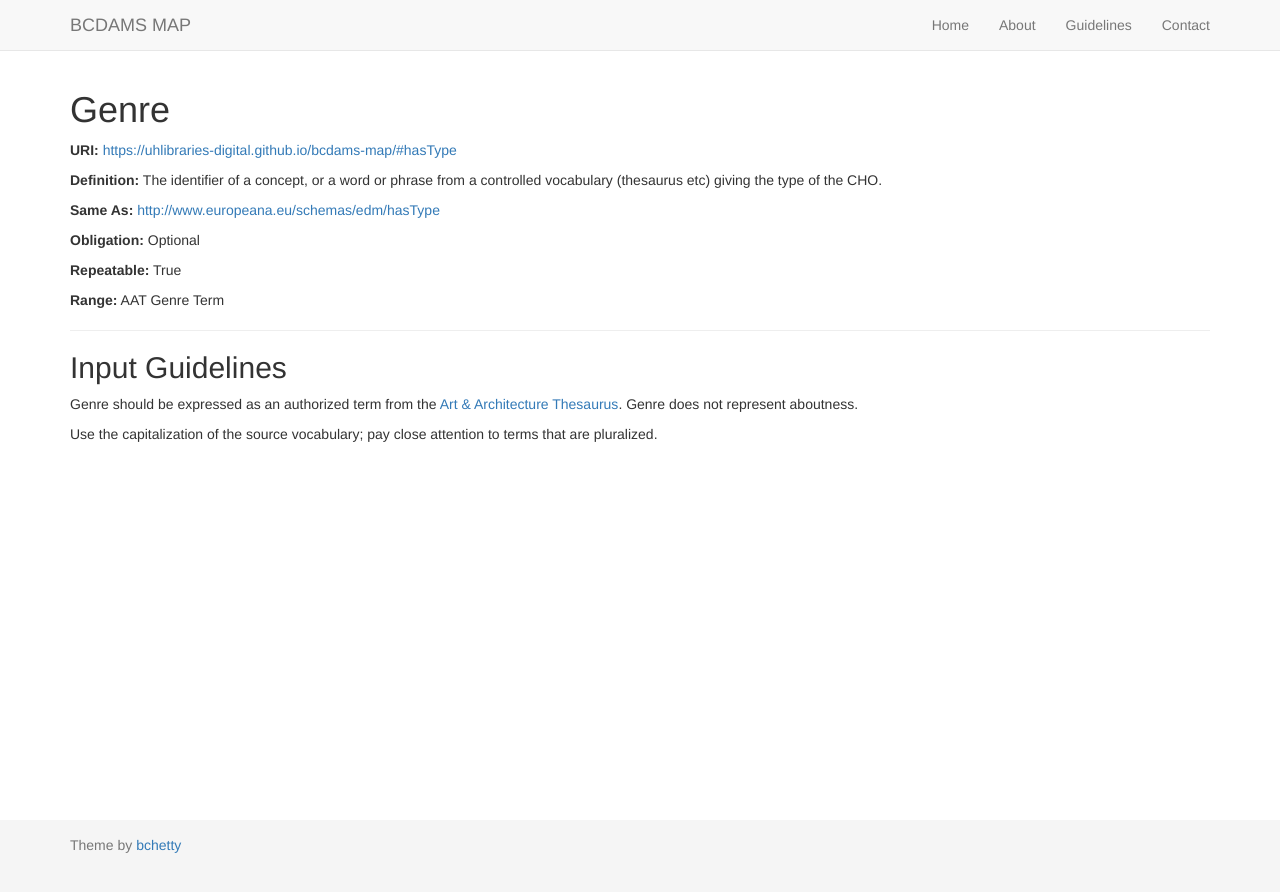
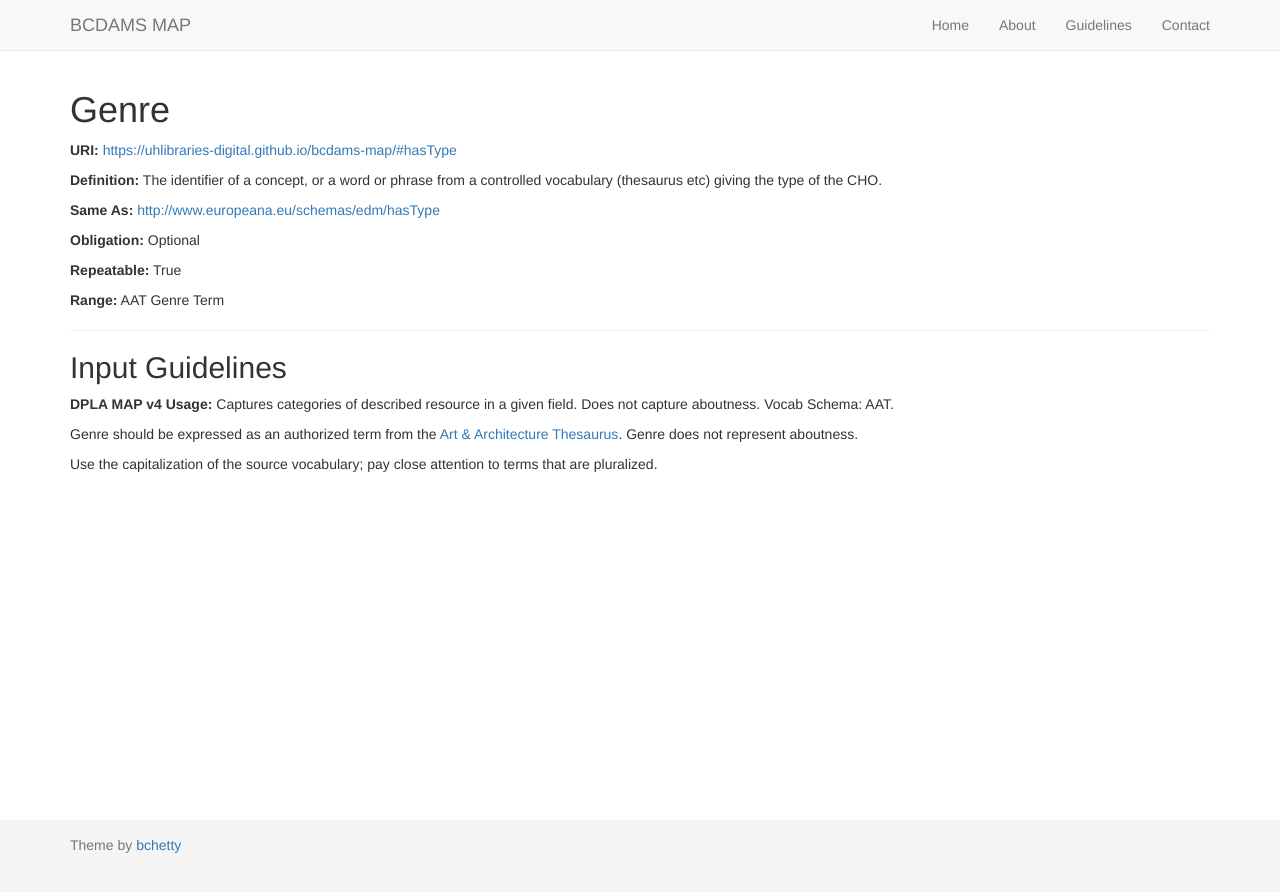
Before and after one commit to uhlibraries-digital/bcdams-map, a Jekyll site: the page built from guidelines/hasType.md, in a window 1280 px wide. Shown: the top 892 px of the page. Built offline with Jekyll 4.4.1, drawn with Linux system fonts in a browser that asks for light colours; nearby versions of some CDN libraries; comment, search, counter and statistics services are not loaded.

Commit message:
update genre guidelines
Added DPLA MAP v4 usage guidelines

```diff
--- a/guidelines/hasType.md
+++ b/guidelines/hasType.md
@@ -7,6 +7,8 @@ comments: false
 
 {% include guidelines.md %}
 
+**DPLA MAP v4 Usage:** Captures categories of described resource in a given field. Does not capture aboutness. Vocab Schema: AAT.
+
 Genre should be expressed as an authorized term from the [Art & Architecture Thesaurus](https://vocab.lib.uh.edu/en/collections/aat.html). Genre does not represent aboutness.
 
 Use the capitalization of the source vocabulary; pay close attention to terms that are pluralized.
```
